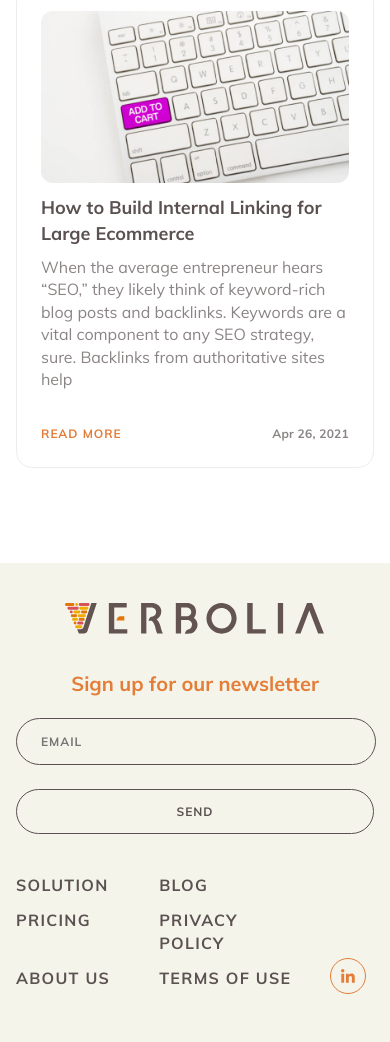
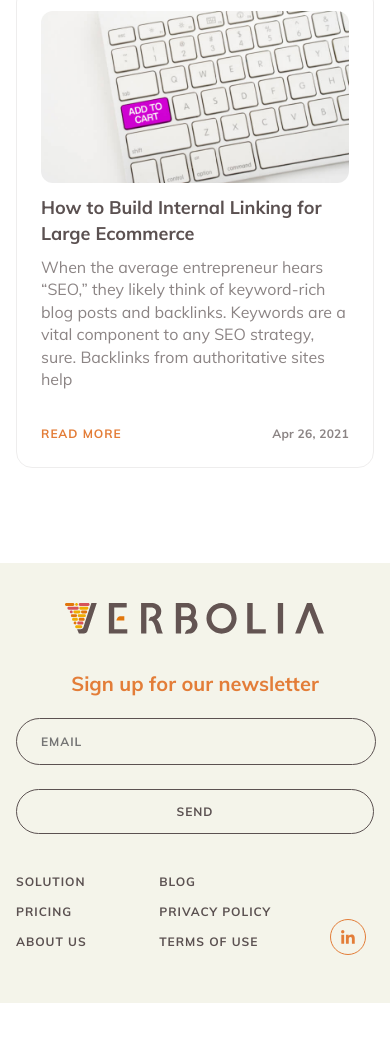
Before and after one commit to RomanR301/verbolia, a plain HTML site: page index.html in a window 390 px wide. Shown: the part 5432-6474 px from the top of the page. After the commit the page ends 6435 px from the top, so only its background shows below. Drawn offline with Linux system fonts and the light colour scheme.

Commit message:
fixed footer menu links font size

```diff
--- a/scss/main.scss
+++ b/scss/main.scss
@@ -1258,6 +1258,9 @@ strong {
         width: 40%;
         margin-bottom: 0;
       }
+      & .menu__link {
+        font-size: 12px;
+      }
     }
   }
 }
```
Also changed, not shown: css/main.css, 1 other file.
